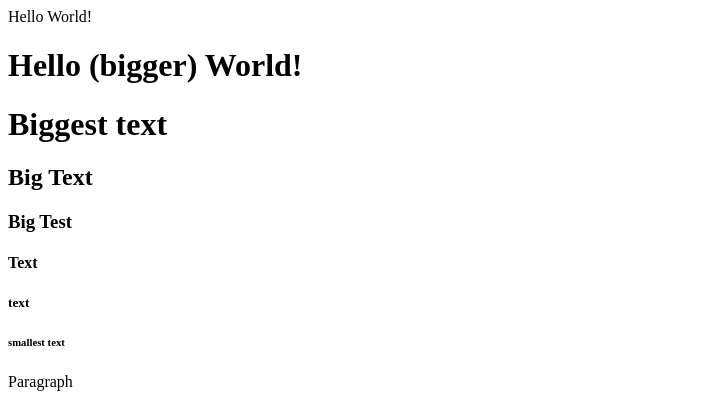
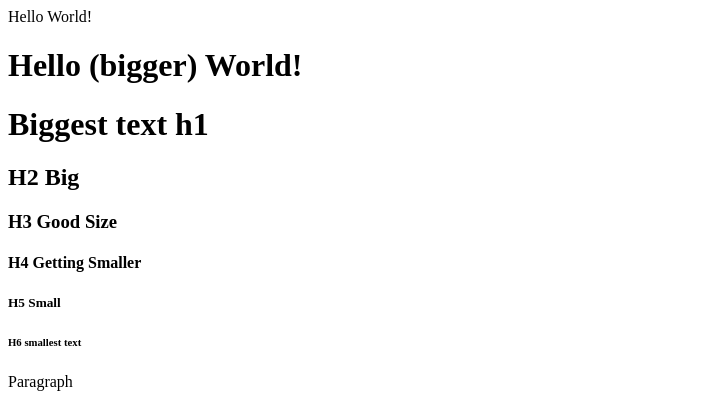
Before and after one commit to cdsterling/my-cool-website-fall2019, a plain HTML site: page index.html in a window 1280 px wide. Shown: the top 398 px of the page, without its empty margins (0-704 px from the left). Drawn offline with Linux system fonts and the light colour scheme.

Commit message:
Update index.html

```diff
--- a/index.html
+++ b/index.html
@@ -2,12 +2,12 @@ Hello World!
 
 <h1>Hello (bigger) World!</h1>
 
-<h1> Biggest text</h1>
-<h2>Big Text</h2>
-<h3>Big Test</h3>
-<h4>Text</h4>
-<h5>text</h5>
-<h6>smallest text</h6>
+<h1> Biggest text h1</h1>
+<h2>H2 Big</h2>
+<h3>H3 Good Size</h3>
+<h4>H4 Getting Smaller</h4>
+<h5>H5 Small</h5>
+<h6>H6 smallest text</h6>
 
 <p>Paragraph</p>
 <strong>Bold Text</strong>
```
